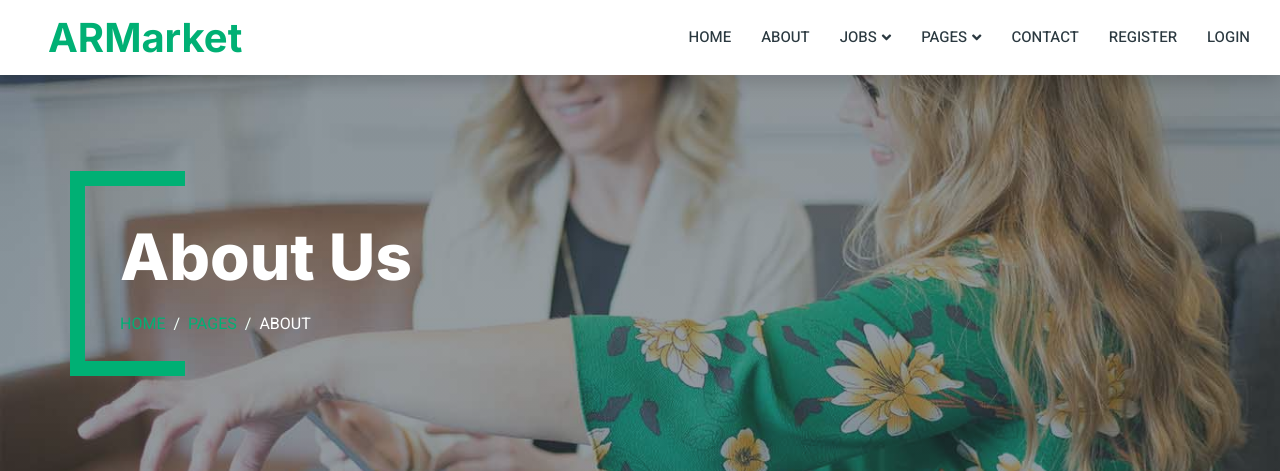
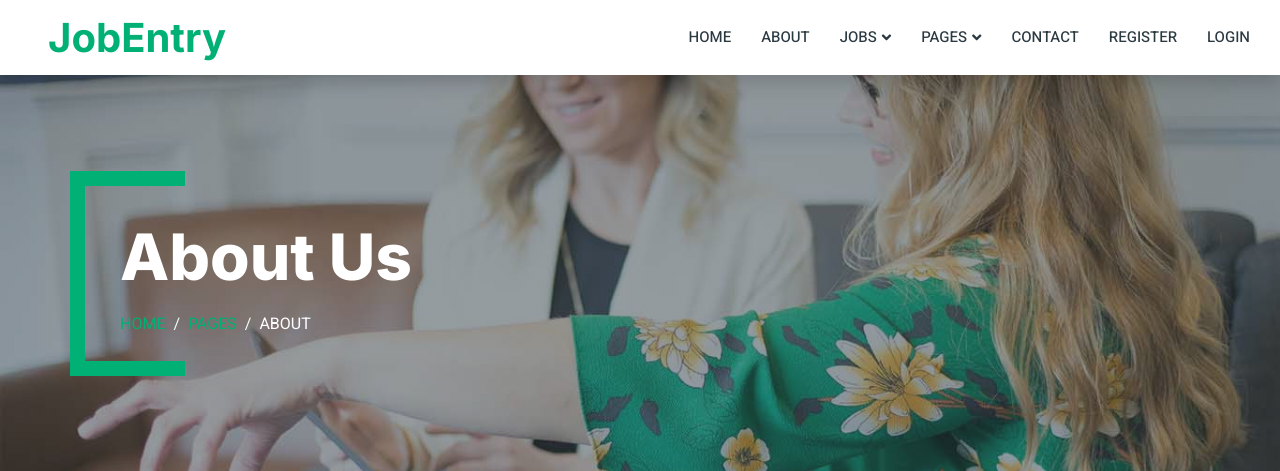
Before and after one commit to sargismnoyan01/Job-Portal, a Django app: page /about/ in a window 1280 px wide. Shown: the top 471 px of the page. Run offline with Django 4.2, Linux system fonts and the light colour scheme; tables that the repository leaves empty hold one stand-in row (values such as "Sample post"); some libraries are stand-ins or nearby versions.

Commit message:
JobEntry

```diff
--- a/JobEntry/Job/main/Templates/base.html
+++ b/JobEntry/Job/main/Templates/base.html
@@ -49,7 +49,7 @@
         <!-- Navbar Start -->
         <nav class="navbar navbar-expand-lg bg-white navbar-light shadow sticky-top p-0">
             <a href="{% url 'home' %}" class="navbar-brand d-flex align-items-center text-center py-0 px-4 px-lg-5">
-                <h1 class="m-0 text-primary">ARMarket</h1>
+                <h1 class="m-0 text-primary">JobEntry</h1>
             </a>
             <button type="button" class="navbar-toggler me-4" data-bs-toggle="collapse" data-bs-target="#navbarCollapse">
                 <span class="navbar-toggler-icon"></span>
```
